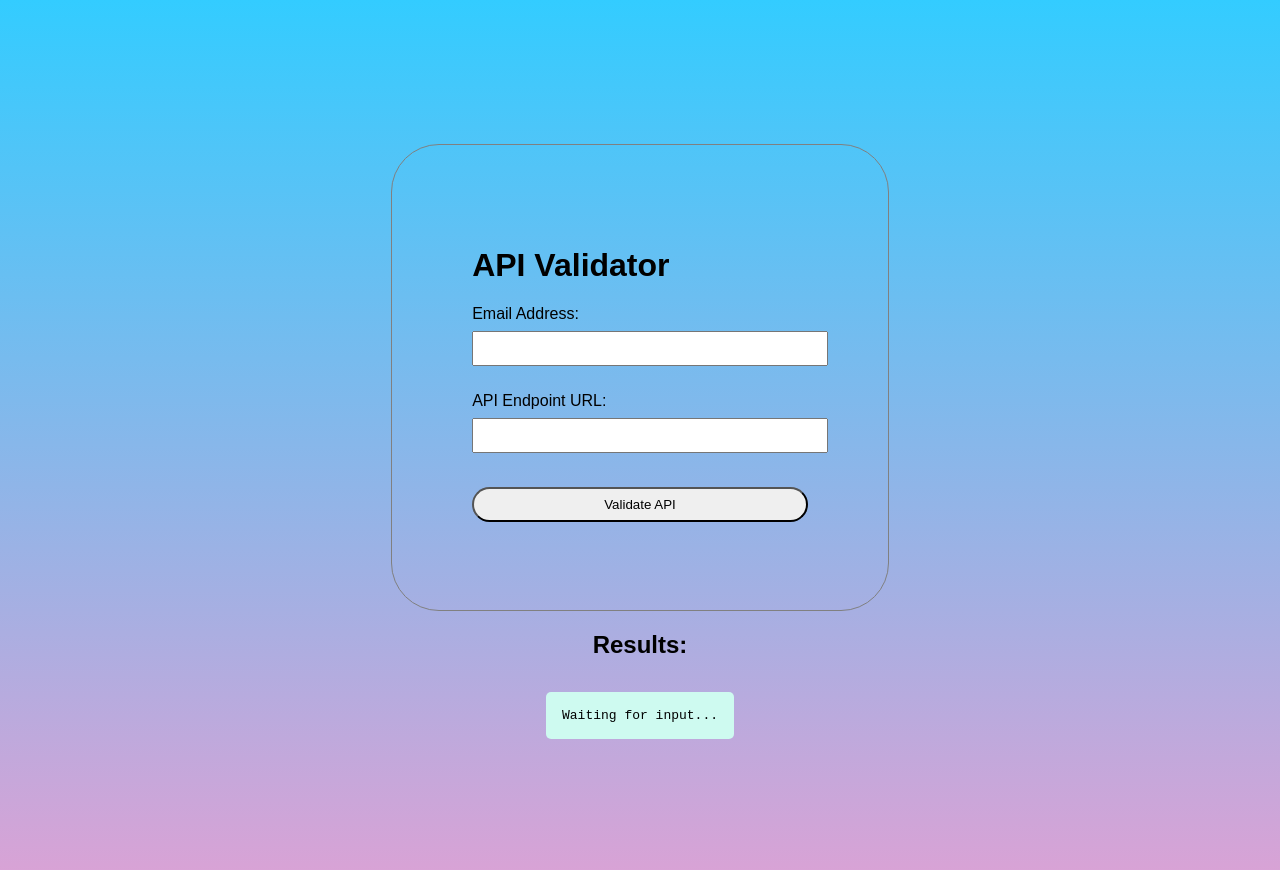
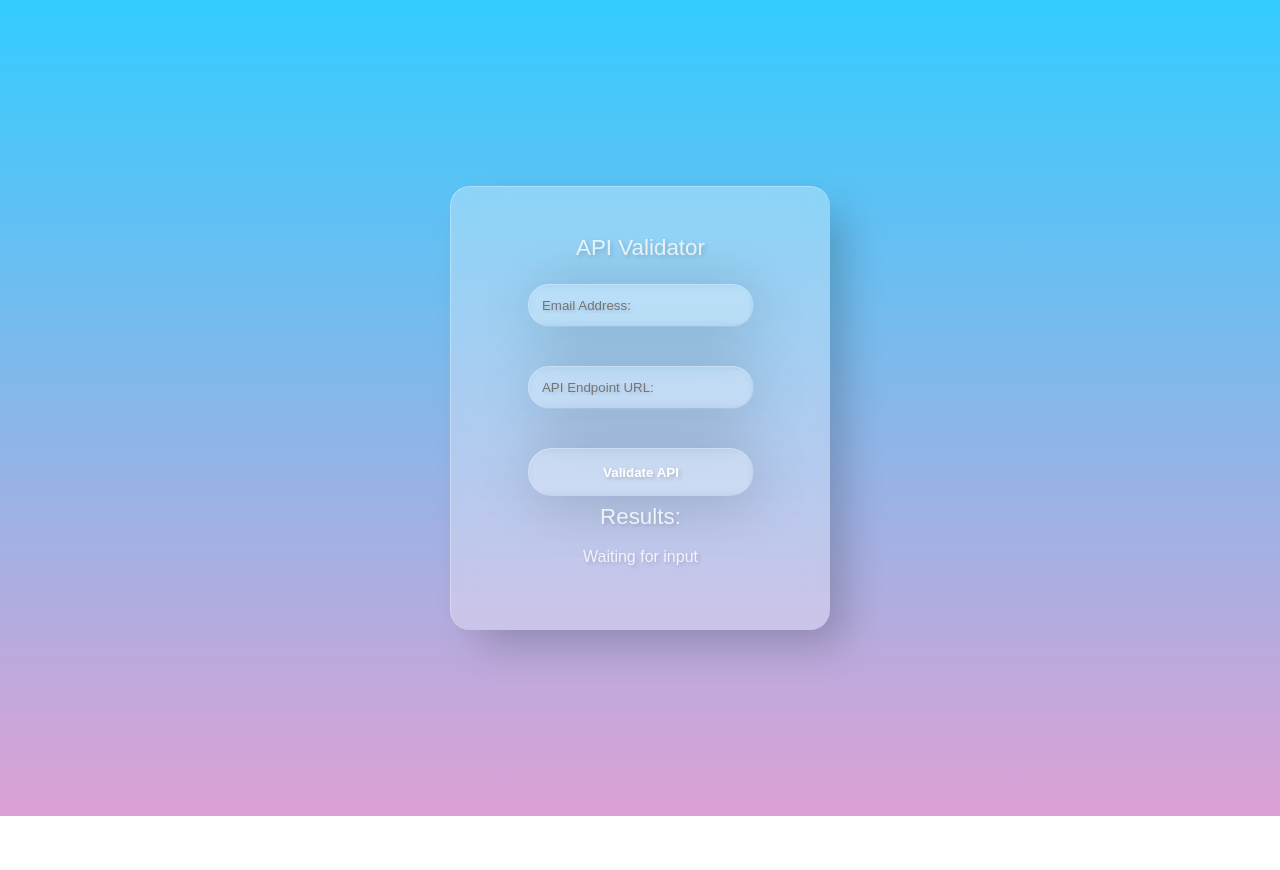
Before and after one commit to Mdlalose4life/junior-developer-task-bonus-task, a plain HTML site: page index.html in a window 1280 px wide. After the commit the page ends 816 px from the top, so only its background shows below. Drawn offline with Linux system fonts and the light colour scheme.

Commit message:
Adding the appropriate styleing

```diff
--- /dev/null
+++ b/index.css
@@ -0,0 +1,121 @@
+body {
+    font-family: 'Montserrat', Arial, sans-serif;
+    display: flex;
+    flex-direction: column;
+    justify-content: center;
+    align-items: center;
+    background: linear-gradient(to bottom, #33ccff 0%, #ff99cc 120%);
+    background-repeat: no-repeat;
+    height: 100vh;
+}
+
+input,
+button {
+    margin: 0.5rem 0;
+    padding: 0.5rem;
+    width: 100%;
+    max-width: 400px;
+    box-sizing: border-box;
+}
+
+pre {
+    background: #cefaf0;
+    padding: 1rem;
+    border-radius: 5px;
+    overflow: auto;
+}
+
+form {
+    background: rgba(255, 255, 255, 0.3);
+    padding: 3em;
+    width: 30%;
+    min-height: 300px;
+    border-radius: 20px;
+    border-left: 1px solid rgba(255, 255, 255, 0.3);
+    border-top: 1px solid rgba(255, 255, 255, 0.3);
+    backdrop-filter: blur(10px);
+    box-shadow: 20px 20px 40px -6px rgba(0, 0, 0, 0.2);
+    text-align: center;
+    position: relative;
+    box-sizing: border-box;
+}
+
+/* Headings */
+form h1,
+form h2
+{
+    font-weight: 500;
+    color: #fff;
+    opacity: 0.8;
+    font-size: 1.4rem;
+    margin-top: 0;
+    text-shadow: 2px 2px 4px rgba(0, 0, 0, 0.2);
+}
+
+p {
+    font-weight: 500;
+    color: #fff;
+    opacity: 0.8;
+    font-size: 1rem;
+    margin-top: 0;
+    text-shadow: 2px 2px 4px rgba(0, 0, 0, 0.2);
+}
+
+/* Inputs inside form */
+form input {
+    background: transparent;
+    width: 80%;
+    padding: 1em;
+    margin-bottom: 1em;
+    border: none;
+    border-left: 1px solid rgba(255, 255, 255, 0.3);
+    border-top: 1px solid rgba(255, 255, 255, 0.3);
+    border-radius: 500px;
+    backdrop-filter: blur(5px);
+    box-shadow: 4px 4px 60px rgba(0, 0, 0, 0.2);
+    color: #fff;
+    font-family: Montserrat, sans-serif;
+    font-weight: 500;
+    text-shadow: 2px 2px 4px rgba(0, 0, 0, 0.2);
+    box-sizing: border-box;
+}
+
+/* Button inside form */
+form button {
+    background: transparent;
+    width: 80%;
+    padding: 1rem;
+    border: none;
+    border-left: 1px solid rgba(255, 255, 255, 0.3);
+    border-top: 1px solid rgba(255, 255, 255, 0.3);
+    border-radius: 500px;
+    backdrop-filter: blur(5px);
+    box-shadow: 4px 4px 60px rgba(0, 0, 0, 0.2);
+    color: #fff;
+    font-family: Montserrat, sans-serif;
+    font-weight: 700;
+    text-shadow: 2px 2px 4px rgba(0, 0, 0, 0.2);
+    box-sizing: border-box;
+}
+
+/* Mobile responsiveness */
+@media (max-width: 600px) {
+    body {
+        margin: 2rem;
+        height: 98vh;
+    }
+
+    form {
+        width: 100%;
+        padding: 2rem;
+    }
+
+    form input,
+    form button {
+        width: 100%;
+    }
+
+    pre {
+        font-size: 0.9rem;
+    }
+}
--- a/index.html
+++ b/index.html
@@ -4,29 +4,17 @@
   <meta charset="UTF-8" />
   <meta name="viewport" content="width=device-width, initial-scale=1.0"/>
   <title>API Validator</title>
-  <style>
-    body { font-family: Arial, sans-serif; margin: 8rem; display: flex; flex-direction: column; justify-content: center; align-items: center; background: linear-gradient(to bottom, #33ccff 0%, #ff99cc 120%); height: 80vh;}
-    input, button { margin: 0.5rem 0; padding: 0.5rem; width: 100%; max-width: 400px; }
-    pre { background: #cefaf0; padding: 1rem; border-radius: 5px; overflow: auto; }
-    div {border: 1px solid #808080; border-radius: 3rem; padding: 5rem; }
-    button {border-radius: 4rem;}
-  </style>
+  <link rel="stylesheet" href="index.css">
 </head>
 <body>
-    <div>
+    <form id="validatorForm">
         <h1>API Validator</h1>
-        <form id="validatorForm">
-          <label>Email Address:</label>
-          <input type="email" id="email" required /><br/><br/>
-
-          <label>API Endpoint URL:</label>
-          <input type="url" id="apiUrl" required /><br/><br/>
-
-          <button type="submit">Validate API</button>
-        </form>
-    </div>
-  <h2>Results:</h2>
-  <pre id="responseOutput">Waiting for input...</pre>
+        <input type="email" id="email" placeholder="Email Address:" required/><br/><br/>
+        <input type="url" id="apiUrl" placeholder="API Endpoint URL:" required /><br/><br/>
+        <button type="submit">Validate API</button>
+        <h2>Results:</h2>
+        <p id="responseOutput">Waiting for input</p>
+    </form>
 
   <script>
     document.addEventListener("DOMContentLoaded", function () {
```
